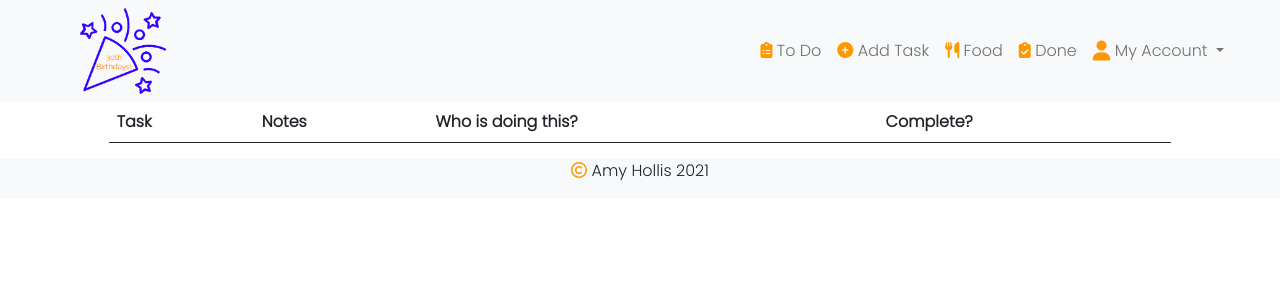
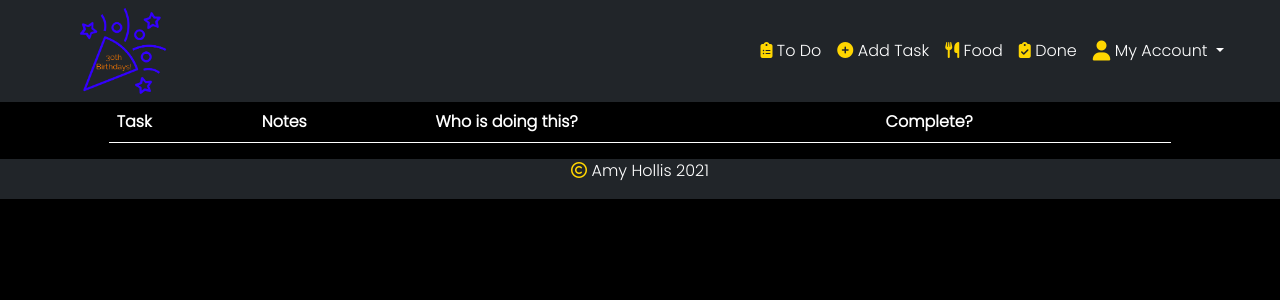
Before and after one commit to Amyh97/partyPlanning, a Django app: page / in a window 1280 px wide. Shown: the top 300 px of the page. Run offline with Django 3.2, Linux system fonts and the light colour scheme; data that the repository does not hold is empty; some libraries are stand-ins or nearby versions; some web fonts are replaced.

Commit message:
update colour scheme to black,white and gold

```diff
--- a/home/templates/home/index.html
+++ b/home/templates/home/index.html
@@ -2,7 +2,7 @@
 {% block content %}
 <div class="row">
     <div class="col-md-10 mx-auto">
-        <table class="tabel-responsive table">
+        <table class="tabel-responsive table text-white">
             <thead>
                 <th>Task</th>
                 <th>Notes</th>
--- a/static/css/style.css
+++ b/static/css/style.css
@@ -3,6 +3,8 @@ body {
     font-family: "Poppins", sans-serif;
     width: 100%;
     height: 100%;
+    color: #ffffff !important;
+    background-color: #000000;
 }
 
 .logo {
@@ -19,14 +21,12 @@ body {
     display: grid;
 }
 
-.menu {
-    margin-left: 0;
-    justify-content: flex-end;
-    display: grid;
+.nav-link {
+    color: #ffffff !important;
 }
 
 .nav-link i {
-    color: #ff9800;
+    color: #ffd600;
 }
 
 .navbar-toggler {
@@ -39,5 +39,5 @@ footer {
 }
 
 footer i {
-    color: #ff9800;
+    color: #ffd600;
 }
--- a/templates/base.html
+++ b/templates/base.html
@@ -52,7 +52,7 @@
 <body>
     <header>
         <!-- bootstrap navbar with row, h1 and cols added -->
-        <nav class="navbar navbar-expand-lg navbar-light bg-light">
+        <nav class="navbar navbar-expand-lg navbar-dark bg-dark">
             <div class="container-fluid row no-gutters h-100">
                 <div class="col-md-2 col-6 my-auto">
                     <a class="navbar-brand logo" aria-label="party popper" href="{% url 'home' %}"></a>
@@ -66,35 +66,38 @@
                     <div class="collapse navbar-collapse" id="navbarNavDropdown">
                         <ul class="navbar-nav">
                             <li class="nav-item">
-                                <a class="nav-link" aria-current="page" href="{% url 'home' %}"><i
+                                <a class="nav-link text-white" aria-current="page" href="{% url 'home' %}"><i
                                         class="fas fa-clipboard-list"></i> To Do</a>
                             </li>
                             <li class="nav-item">
-                                <a class="nav-link" href="#"><i class="fas fa-plus-circle"></i>
+                                <a class="nav-link text-white" href="#"><i class="fas fa-plus-circle"></i>
                                     Add Task</a>
                             </li>
                             <li class="nav-item">
-                                <a class="nav-link" href="#"><i class="fas fa-utensils"></i>
+                                <a class="nav-link text-white" href="#"><i class="fas fa-utensils"></i>
                                     Food</a>
                             </li>
                             <li class="nav-item">
-                                <a class="nav-link" href="#"><i class="fas fa-clipboard-check"></i>
+                                <a class="nav-link text-white" href="#"><i class="fas fa-clipboard-check"></i>
                                     Done</a>
                             </li>
                             <li class="nav-item dropdown">
-                                <a class="nav-link dropdown-toggle" href="#" id="navbarDropdownMenuLink" role="button"
-                                    data-bs-toggle="dropdown" aria-expanded="false">
+                                <a class="nav-link text-white dropdown-toggle" href="#" id="navbarDropdownMenuLink"
+                                    role="button" data-bs-toggle="dropdown" aria-expanded="false">
                                     <i class="fas fa-user fa-lg"></i> My Account
                                 </a>
-                                <ul class="dropdown-menu" aria-labelledby="navbarDropdownMenuLink">
+                                <ul class="dropdown-menu bg-dark" aria-labelledby="navbarDropdownMenuLink">
                                     <!-- is authenticated from Django allauth -->
                                     {% if request.user.is_authenticated %}
                                     <!-- url from Django allauth -->
-                                    <li><a class="dropdown-item" href="{% url 'account_logout' %}">Logout</a></li>
+                                    <li><a class="dropdown-item text-white" href="{% url 'account_logout' %}">Logout</a>
+                                    </li>
                                     {% else %}
                                     <!-- if user not logged in, offer log in option or sign up-->
-                                    <li><a class="dropdown-item" href="{% url 'account_login' %}">Login</a></li>
-                                    <li><a class="dropdown-item" href="{% url 'account_signup' %}">Register</a></li>
+                                    <li><a class="dropdown-item text-white" href="{% url 'account_login' %}">Login</a>
+                                    </li>
+                                    <li><a class="dropdown-item text-white"
+                                            href="{% url 'account_signup' %}">Register</a></li>
                                     {% endif %}
                                 </ul>
                             </li>
@@ -136,8 +139,8 @@
     </div>
 
     <footer>
-        <div class="row bg-light">
-            <div class="col-12">
+        <div class="row bg-dark">
+            <div class=" col-12">
                 <p><i class="far fa-copyright"></i> Amy Hollis 2021</p>
             </div>
         </div>
```
